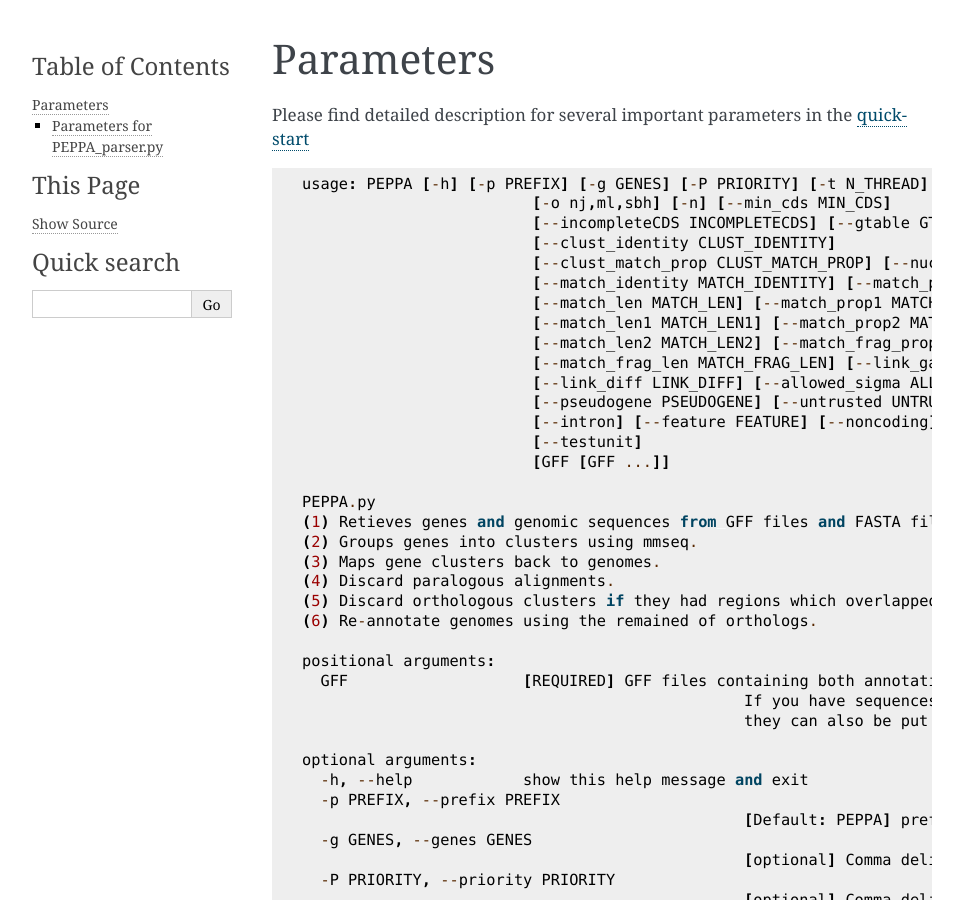
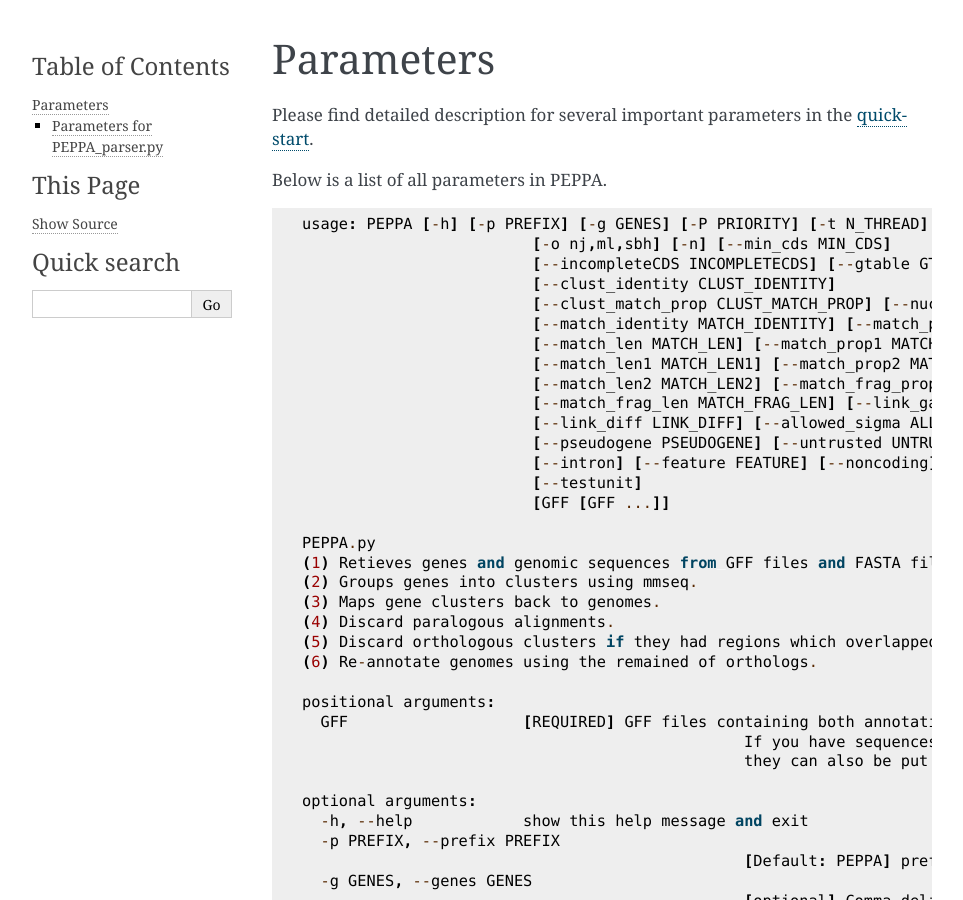
Before and after one commit to zheminzhou/PEPPAN, a Sphinx documentation site: the page built from docs/source/usage/parameters.rst, in a window 1280 px wide and 900 px high. Shown: the whole window, without its empty margins (148-1111 px from the left). Built offline with Sphinx 7.4.7, drawn with Linux system fonts in a browser that asks for light colours.

Commit message:
Update parameters.rst

```diff
--- a/docs/source/usage/parameters.rst
+++ b/docs/source/usage/parameters.rst
@@ -1,6 +1,8 @@
 Parameters
 **********
-Please find detailed description for several important parameters in the `quickstart <quickstart>`_
+Please find detailed description for several important parameters in the `quickstart <quickstart>`_.
+
+Below is a list of all parameters in PEPPA.
 
 ::
 
```
